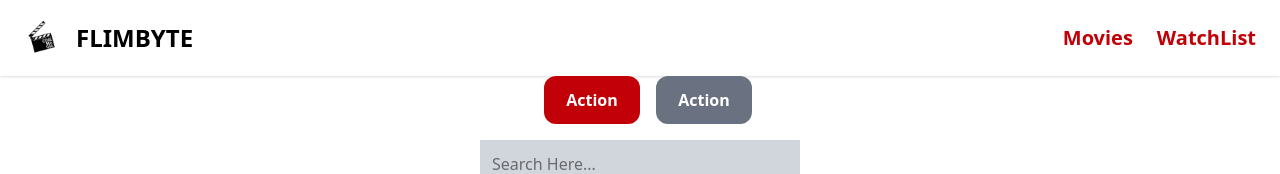
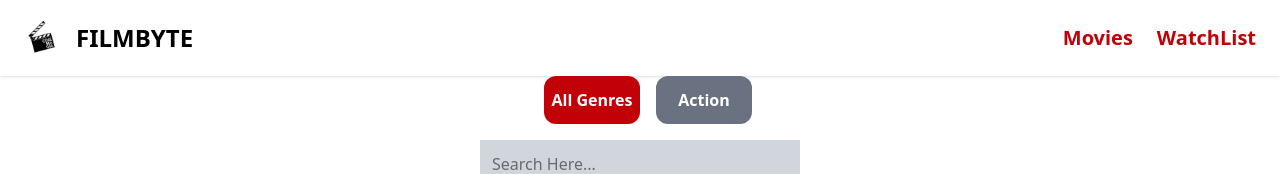
Before and after one commit to Ajinkya-03/FilmByte, a React (Vite) app: page /watchlist in a window 1280 px wide. Shown: the top 174 px of the page. Built offline with nearby package versions, Linux system fonts and the light colour scheme.

Commit message:
initial commit

```diff
--- a/src/App.jsx
+++ b/src/App.jsx
@@ -22,11 +22,11 @@ function App() {
 
       if (exists) {
         const updated = prevList.filter((movie) => movie.id !== movieObj.id);
-        console.log('❌ Removed:', movieObj.title || movieObj.name);
+        //console.log(' Removed:', movieObj.title || movieObj.name);
         return updated;
       } else {
         const updated = [...prevList, movieObj];
-        console.log('✅ Added:', movieObj.title || movieObj.name);
+        //console.log(' Added:', movieObj.title || movieObj.name);
         return updated
       }
     });
@@ -41,7 +41,7 @@ function App() {
       element={
         <>
           <Banner />
-          <Movies watchList={watchList} toggleWatchList={toggleWatchList} // ✅ pass toggle to Movies
+          <Movies watchList={watchList} toggleWatchList={toggleWatchList}
           />
         </>
       }
@@ -54,57 +54,3 @@ function App() {
 }
 
 export default App;
-
-
-// function App() {
-//   const [watchList, setWatchList] = useState([]);
-
-  // const toggleWatchList = (movieObj) => {
-  //   setWatchList((prevList) => {
-  //     const exists = prevList.some((movie) => movie.id === movieObj.id);
-
-  //     if (exists) {
-  //       const updated = prevList.filter((movie) => movie.id !== movieObj.id);
-  //       console.log('❌ Removed:', movieObj.title || movieObj.name);
-  //       return updated;
-  //     } else {
-  //       const updated = [...prevList, movieObj];
-  //       console.log('✅ Added:', movieObj.title || movieObj.name);
-  //       return updated;
-  //     }
-  //   });
-  // };
-
-
-//   return (
-//     <return (
-//     <BrowserRouter>
-//       <Navbar />
-//       <Routes>
-//         <Route
-//           path="/"
-//           element={
-//             <>
-//               <Banner />
-//               <Movies
-//                 watchList={watchList}
-//                 toggleWatchList={toggleWatchList}
-//               />
-//             </>
-//           }
-//         />
-//         <Route
-//           path="/watchlist"
-//           element={
-//             <WatchList
-//               watchList={watchList}
-//               toggleWatchList={toggleWatchList}
-//             />
-//           }
-//         />
-//       </Routes>
-//     </BrowserRouter>
-//   );
-// }
-
-// export default App;
--- /dev/null
+++ b/src/assets/genre.js
@@ -0,0 +1,23 @@
+const genreids = {
+
+    28: "Action",
+    12: "Adventure",
+    16: "Animation",
+    35: "Comedy",
+    80: "Crime",
+    99: "Documentary",
+    18: "Drama",
+    10751: "Family",
+    14: "Fantasy",
+    36: "History",
+    27: "Horror",
+    10402: "Music",
+    9648: "Mystery",
+    10749: "Romance",
+    878: "Science Fiction",
+    10770: "TV Movie",
+    53: "Thriller",
+    10752: "War",
+    37: "Western",
+}
+export default genreids;
--- a/src/components/MovieCard.jsx
+++ b/src/components/MovieCard.jsx
@@ -1,5 +1,5 @@
 import React from 'react';
-import { FaCheckCircle, FaTimesCircle } from 'react-icons/fa';
+import { FaRegHeart, FaHeart  } from 'react-icons/fa';
 
 function MovieCard({ poster_path, name, movieObj, watchList, toggleWatchList }) {
   const isInWatchlist = watchList.some((movie) => movie.id === movieObj.id);
@@ -17,10 +17,10 @@ function MovieCard({ poster_path, name, movieObj, watchList, toggleWatchList })
         className={`m-4 flex justify-center text-3xl transition-all p-2 rounded-full cursor-pointer
           ${isInWatchlist
             ? 'text-red-600 hover:bg-red-100'
-            : 'text-green-600 hover:bg-green-100'
+            : 'text-black hover:bg-green-100'
         }`}
         title={isInWatchlist ? 'Remove from Watchlist' : 'Add to Watchlist'}>
-        {isInWatchlist ? <FaTimesCircle /> : <FaCheckCircle />}
+        {isInWatchlist ? <FaHeart  /> : <FaRegHeart />}
       </div>
 
       <div className="mt-2 text-center bg-gray-200 text-black font-semibold border-b-2 border-gray-400 pb-1">
--- a/src/components/Navbar.jsx
+++ b/src/components/Navbar.jsx
@@ -9,7 +9,7 @@ function Navbar() {
   <div className="flex items-center justify-between px-6 py-4 bg-white shadow">
     <div className="flex items-center space-x-2">
         <img src={Logo} alt="Logo" className="w-11" />
-        <h1 className="text-2xl font-bold text-black">FLIMBYTE</h1>
+        <h1 className="text-2xl font-bold text-black">FILMBYTE</h1>
     </div>
 
     <nav className="flex space-x-6">
--- a/src/components/WatchList.jsx
+++ b/src/components/WatchList.jsx
@@ -1,11 +1,13 @@
-import React, { useState } from 'react'
+import React, { useEffect, useState } from 'react'
 import { AiFillDelete } from "react-icons/ai";
 import { FaArrowAltCircleDown } from "react-icons/fa";
 import { FaArrowAltCircleUp } from "react-icons/fa";
+import genreids from '../assets/genre.js'
 
 function WatchList({watchList , setWatchList}) {
 
   const [search , setSearch ] = useState('')
+  const [genreList , setGenreList] = useState(['All Genres'])
 
   let handleSearch = (e)=>{
       setSearch(e.target.value)
@@ -24,11 +26,23 @@ function WatchList({watchList , setWatchList}) {
     watchList([...sortedDecreasing])
   }
 
+  useEffect(()=>{
+    let temp = watchList.map((movieObj)=>{
+      return genreids[movieObj.genre_ids[0]]
+    })
+    setGenreList(['All Genres' , ...temp])
+    console.log(temp)
+  },[watchList])
+
   return (
     <>
 
       <div className='flex justify-center flex-wrap'>
-        <div className=' flex justify-center bg-red-700 text-white font-bold h-[3rem] w-[6rem] rounded-xl items-center mx-4 '>Action</div>
+        {genreList.map((genre)=>{
+           return <div className=' flex justify-center bg-red-700 text-white font-bold h-[3rem] w-[6rem] rounded-xl items-center mx-4 '>
+            {genre}</div>
+        })}
+
         <div className=' flex justify-center bg-gray-500 text-white font-bold h-[3rem] w-[6rem] rounded-xl items-center '>Action</div>
       </div>
 
@@ -71,7 +85,7 @@ function WatchList({watchList , setWatchList}) {
 
                 <td> {movieObj.vote_average}</td>
                 <td> {movieObj.popularity}</td>
-                <td> Action</td>
+                <td> {genreids[movieObj.genre_ids[0]]}</td>
 
                 <td className='text-red-600 text-3xl cursor-pointer '><AiFillDelete /></td>
               </tr>
```
